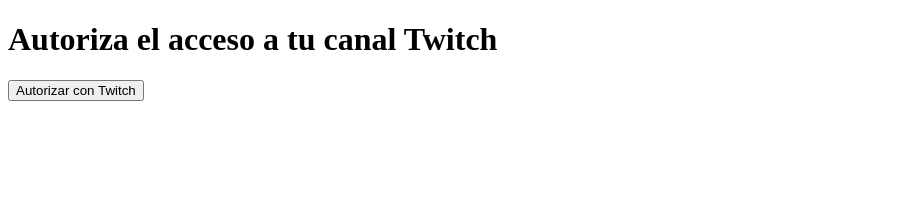
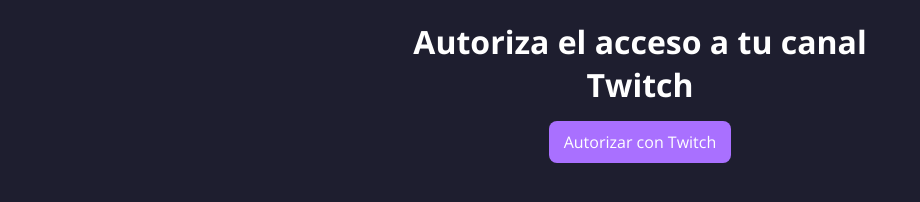
Before and after one commit to CsCheems/Widget-AdRun, a website: page public/index.html in a window 1280 px wide. Shown: the whole page, without its empty margins (0-920 px from the left). Drawn offline with nearby package versions, Linux system fonts and the light colour scheme; a web font is replaced by a local one.

Commit message:
Segundo commit

```diff
--- a/public/index.html
+++ b/public/index.html
@@ -3,9 +3,12 @@
 <head>
   <meta charset="UTF-8" />
   <title>Widget Twitch - Autorizar</title>
+  <link rel="stylesheet" href="style.css" />
 </head>
 <body>
-  <h1>Autoriza el acceso a tu canal Twitch</h1>
-  <a href="/auth"><button>Autorizar con Twitch</button></a>
+  <div id="main-container">
+    <h1 class="url-header">Autoriza el acceso a tu canal Twitch</h1>
+    <a href="/api/auth"><button class="btn-auth">Autorizar con Twitch</button></a>
+  </div>
 </body>
 </html>
--- a/public/style.css
+++ b/public/style.css
@@ -0,0 +1,41 @@
+@import url('https://fonts.googleapis.com/css2?family=Blinker:wght@100;200;300;400;600;700;800;900&family=Cal+Sans&family=Open+Sans:ital,wght@0,300..800;1,300..800&display=swap');
+
+*{
+    box-sizing: border-box;
+    margin: 0;
+    padding: 0;
+    font-family: "Open Sans", sans-serif;
+    color: #fff;
+}
+
+body{
+    background-color: #1e1e2f;
+    display: flex;
+    justify-content: center;
+    text-align: center;
+    padding: 20px;
+    height: 100vh;
+}
+
+#main-container{
+    display: flex;
+    flex-direction: column;
+    gap: 5px;
+    width: 40%;
+}
+
+.btn-auth {
+  margin-top: 10px;
+  background-color: #A970FF;
+  border: none;
+  padding: 10px 15px;
+  border-radius: 8px;
+  cursor: pointer;
+  color: white;
+  font-size: 1rem;
+  transition: background 0.3s ease;
+}
+
+.btn-auth:hover {
+  background-color: #7F3AFF;
+}
```
Also changed, not shown: servicio.js (added, +87 -0 lines).
